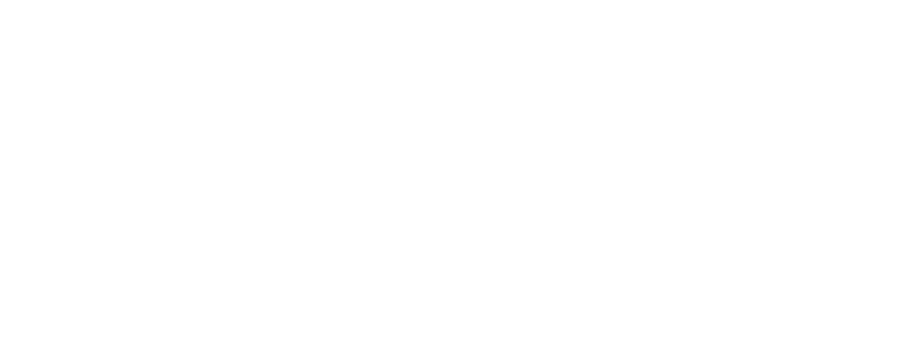
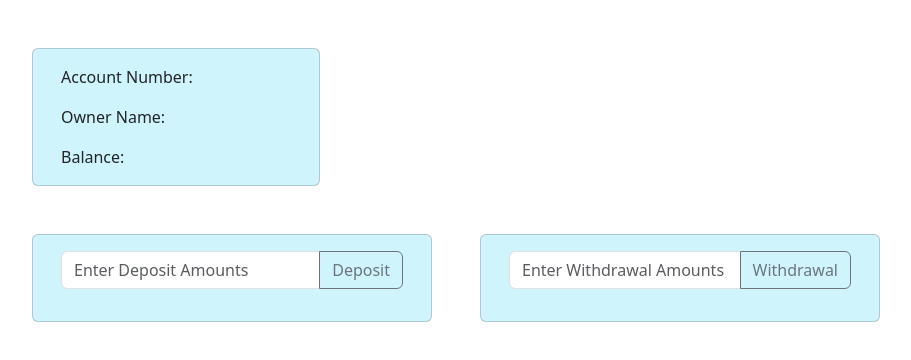
Before and after one commit to woocom22/Bank_app, a plain HTML site: page index.html in a window 1280 px wide. Shown: the whole page, without its empty margins (38-949 px from the left). Drawn offline with Linux system fonts and the light colour scheme.

Commit message:
Design frontend part ofthe project

```diff
--- a/index.html
+++ b/index.html
@@ -5,9 +5,44 @@
     <meta name="viewport" content="width=device-width, initial-scale=1.0">
     <title>Bank App</title>
     <link rel="stylesheet" href="assets/css/style.css">
+    <link rel="stylesheet" href="assets/css/bootstrap.min.css">
 </head>
 <body>
+    <div class="container">
+        <div class="row mt-5">
+            <div class="card bg-info-subtle" style="width: 18rem;">
+                <div class="card-body">
 
+                  <p class="card-text">Account Number:</p>
+                  <p class="card-text">Owner Name:</p>
+                  <p class="card-text">Balance:</p>
+
+                </div>
+              </div>
+              <div class="row mt-5">
+                <div class="card bg-info-subtle me-5" style="width: 25rem;">
+                    <div class="card-body">
+                        <div class="input-group mb-3">
+                            <input type="text" class="form-control" placeholder="Enter Deposit Amounts" aria-label="Recipient's username" aria-describedby="button-addon2">
+                            <button class="btn btn-outline-secondary" type="button" id="button-addon2">Deposit</button>
+                          </div>
+
+                    </div>
+                  </div>
+                  <div class="card bg-info-subtle" style="width: 25rem;">
+                    <div class="card-body">
+                        <div class="input-group mb-3">
+                            <input type="text" class="form-control" placeholder="Enter Withdrawal Amounts" aria-label="Recipient's username" aria-describedby="button-addon2">
+                            <button class="btn btn-outline-secondary" type="button" id="button-addon2">Withdrawal</button>
+                          </div>
+                    </div>
+                  </div>
+              </div>
+        </div>
+    </div>
+
+
+    <script src="assets/js/bootstrap.min.js"></script>
     <script src="assets/js/bank_app.js"></script>
 </body>
 </html>
```
Also changed, not shown: assets/css/bootstrap.min.css (added), assets/js/bootstrap.min.js (added).
